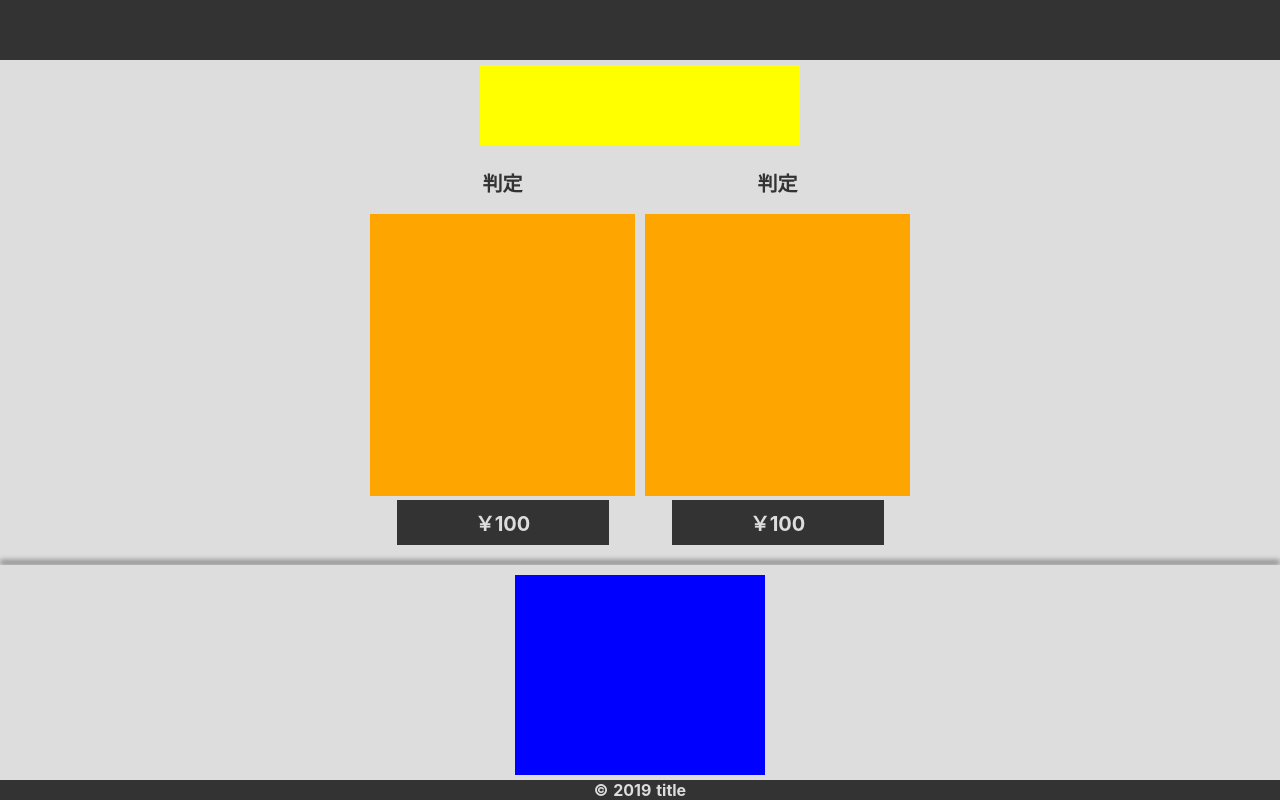
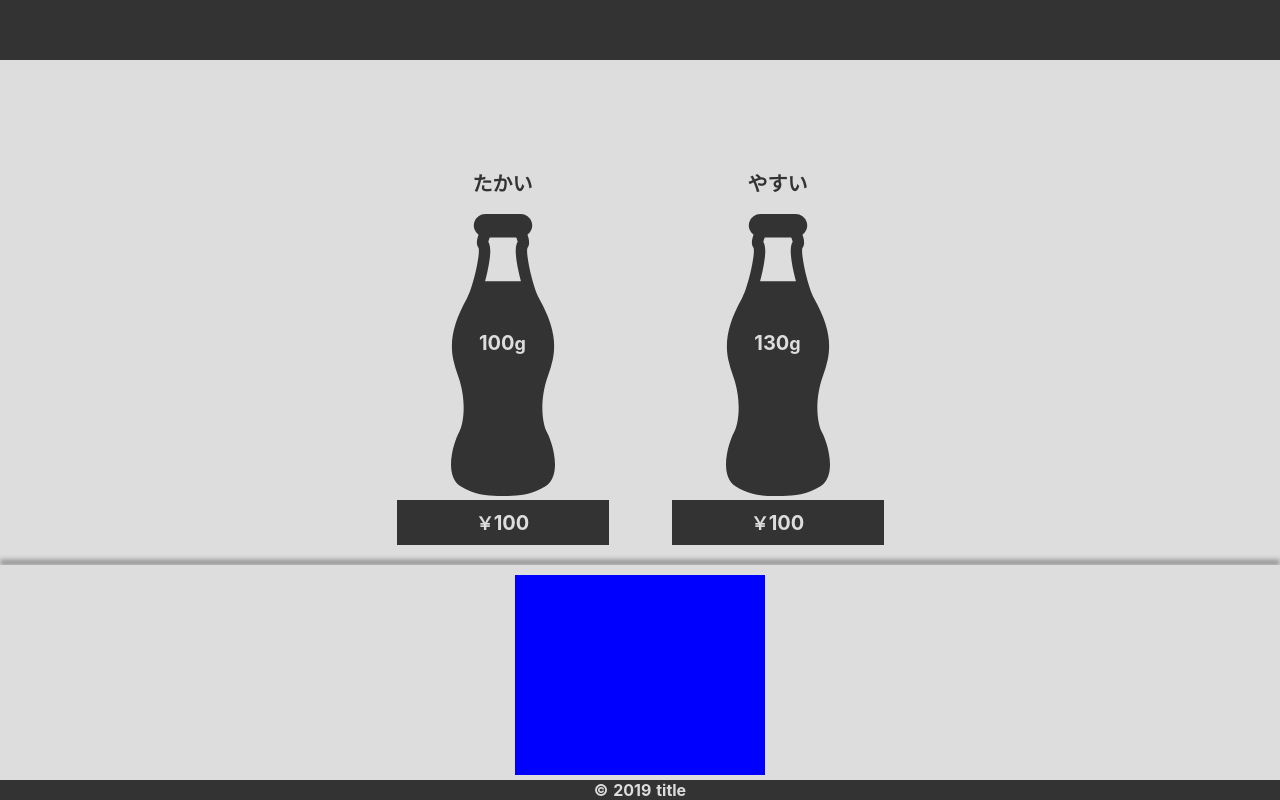
Before and after one commit to SiryCity/cheaper-1, a Nuxt app: page / in a window 1280 px wide. Built offline with nearby package versions, Linux system fonts and the light colour scheme.

Commit message:
演算部分3割くらい終了

```diff
--- a/components/IllustsArea.vue
+++ b/components/IllustsArea.vue
@@ -1,11 +1,21 @@
 <template lang="pug">
   div#illusts-area
     div.illusts-area__results
-      p 判定
+      p {{$store.getters['main/results'].left}}
     div.illusts-area__results
-      p 判定
+      p {{$store.getters['main/results'].right}}
+
     div.illusts-area__quantity
+      img(src='~/assets/bottle.svg' alt='')
+      p
+        | {{$store.state.main.leftQuantity}}
+        span g
     div.illusts-area__quantity
+      img(src='~/assets/bottle.svg' alt='')
+      p
+        | {{$store.state.main.rightQuantity}}
+        span g
+
     div.illusts-area__price
       div.illusts-area__price__tag
         p
@@ -34,7 +44,6 @@
     display flex
     justify-content center
     align-items center
-
     p
       font-weight bold
       font-size 20px
@@ -42,7 +51,29 @@
   .illusts-area__quantity
     width calc(50% - 5px)
     height calc(70% - 5px)
-    background-color orange
+    position relative
+    img
+      width auto
+      height 100%
+      position absolute
+      left 0
+      right 0
+      bottom 0
+      margin auto
+      transition-duration .2s
+      transition-property height
+    p
+      position absolute
+      left 0
+      right 0
+      bottom 50%
+      margin auto
+      color #ddd
+      font-size 20px
+      transition-duration .2s
+      transition-property bottom
+      span
+        font-size 90%
 
   .illusts-area__price
     width calc(50% - 5px)
@@ -61,4 +92,6 @@
       p
         color #ddd
         font-size 20px
+        span
+          font-size 90%
 </style>
--- a/layouts/default.vue
+++ b/layouts/default.vue
@@ -12,8 +12,8 @@ export default {
     HeaderBar,
   },
   mounted(){
-    this.$store.commit('main/setStatic100vh')
-    this.$store.commit('main/resizeContentsLengths')
+    this.$store.commit('mounted/setStatic100vh')
+    this.$store.commit('mounted/resizeContentsLengths')
   }
 }
 </script>
--- a/pages/index.vue
+++ b/pages/index.vue
@@ -32,7 +32,7 @@ export default {
   .ad
     width 320px
     height 80px
-    background-color yellow
+    //background-color yellow
 
   .split
     width 100vw
--- a/store/main.js
+++ b/store/main.js
@@ -6,61 +6,57 @@ export const state = () =>
       rightQuantity: 130,
       rightPrice: 100,
 
-      chosenValue: 'leftQuantity',
+      chosenArea: 'leftQuantity',
   })
 
 export const getters = {
     //スマートフォンか
     isSP: () =>
       /iPhone|iPod|iPad|Android/i.test(navigator.userAgent),
+
+    results(state){
+      const TAX = 8
+
+      const leftPriceIncludingTax = state.leftPrice / 100 * (100 + TAX)
+      const rightPriceIncludingTax = state.rightPrice / 100 * (100 + TAX)
+
+      const leftPricePerQuantity = leftPriceIncludingTax / state.leftQuantity
+      const rightPricePerQuantity = rightPriceIncludingTax / state.rightQuantity
+
+      if(leftPricePerQuantity < rightPricePerQuantity)
+        return {left: 'やすい', right: 'たかい'}
+
+      if(leftPricePerQuantity > rightPricePerQuantity)
+        return {left: 'たかい', right: 'やすい'}
+
+      if(leftPricePerQuantity === rightPricePerQuantity)
+        return {left: 'おなじ', right: 'おなじ'}
+
+    },
+
+    quantityRatio(state){
+      const largerQuantity = Math.max(
+        state.leftQuantity,
+        state.rightQuantity
+      )
+
+      const ratio = {
+        left: state.leftQuantity / largerQuantity,
+        right: state.rightQuantity / largerQuantity
+      }
+
+      // 0.3以下にならないように かつ小数点以下切り捨て
+      const adjustedRatio = {
+        left: Math.max(~~ratio.left , 30),
+        right: Math.max(~~ratio.right , 30),
+      }
+
+      return adjustedRatio
+    }
 }
 
 export const mutations = {
-
-  //画面1個分の高さをセットする
-  setStatic100vh(){
-    /iPhone|iPod|iPad|Android/i.test(navigator.userAgent)
-    && document.documentElement.style.setProperty(
-      '--static100vh',
-      `${window.outerHeight}px`
-    )
-  },
-
-    //カレンダーのリサイズ
-  resizeContentsLengths(){
-
-    const setCSS = (key, value) => {
-      document.documentElement.style.setProperty(
-        key, `${value}px`
-      )
-    }
-
-    // メインエリア以外のコンポーネントの高さと幅
-    const HEADER_HEIGHT = 60
-    const FOOTER_HEIGHT = 20
-    const AD_HEIGHT = 80
-    const MARGIN = 15
-
-    // 上の合計
-    const EXCLUDED_HEIGHT = HEADER_HEIGHT + FOOTER_HEIGHT + AD_HEIGHT + MARGIN
-    const EXCLUDED_WIDTH = MARGIN
-
-    // 画面全体からメインエリア以外のコンポーネントの高さと幅を引いた高さと幅
-    // このメインエリア内にイラストとキーボードが入る
-    const mainAreaHeight = window.outerHeight - EXCLUDED_HEIGHT
-    const mainAreaWidth = window.outerWidth - EXCLUDED_WIDTH
-
-    const KEYBOARD_AREA_WIDTH = 250
-    const KEYBOARD_AREA_HEIGHT = 200
-
-    const illustsAreaWidth = mainAreaWidth
-    const illustsAreaHeight = mainAreaHeight - KEYBOARD_AREA_HEIGHT - MARGIN
-
-    setCSS('--keyboard-area-width', KEYBOARD_AREA_WIDTH)
-    setCSS('--keyboard-area-height', KEYBOARD_AREA_HEIGHT)
-    setCSS('--illusts-area-width', illustsAreaWidth)
-    setCSS('--illusts-area-height', illustsAreaHeight)
-
+  switchArea(name){
+    state.chosenArea = name
   }
-
 }
--- /dev/null
+++ b/store/mounted.js
@@ -0,0 +1,49 @@
+export const mutations = {
+
+  //画面1個分の高さをセットする
+  setStatic100vh(){
+    /iPhone|iPod|iPad|Android/i.test(navigator.userAgent)
+    && document.documentElement.style.setProperty(
+      '--static100vh',
+      `${window.outerHeight}px`
+    )
+  },
+
+    //カレンダーのリサイズ
+  resizeContentsLengths(){
+
+    const setCSS = (key, value) => {
+      document.documentElement.style.setProperty(
+        key, `${value}px`
+      )
+    }
+
+    // メインエリア以外のコンポーネントの高さと幅
+    const HEADER_HEIGHT = 60
+    const FOOTER_HEIGHT = 20
+    const AD_HEIGHT = 80
+    const MARGIN = 15
+
+    // 上の合計
+    const EXCLUDED_HEIGHT = HEADER_HEIGHT + FOOTER_HEIGHT + AD_HEIGHT + MARGIN
+    const EXCLUDED_WIDTH = MARGIN
+
+    // 画面全体からメインエリア以外のコンポーネントの高さと幅を引いた高さと幅
+    // このメインエリア内にイラストとキーボードが入る
+    const mainAreaHeight = window.outerHeight - EXCLUDED_HEIGHT
+    const mainAreaWidth = window.outerWidth - EXCLUDED_WIDTH
+
+    const KEYBOARD_AREA_WIDTH = 250
+    const KEYBOARD_AREA_HEIGHT = 200
+
+    const illustsAreaWidth = mainAreaWidth
+    const illustsAreaHeight = mainAreaHeight - KEYBOARD_AREA_HEIGHT - MARGIN
+
+    setCSS('--keyboard-area-width', KEYBOARD_AREA_WIDTH)
+    setCSS('--keyboard-area-height', KEYBOARD_AREA_HEIGHT)
+    setCSS('--illusts-area-width', illustsAreaWidth)
+    setCSS('--illusts-area-height', illustsAreaHeight)
+
+  }
+
+}
```
Also changed, not shown: assets/bottle.svg, 1 other file (tests, documents, lock files or other folders).
